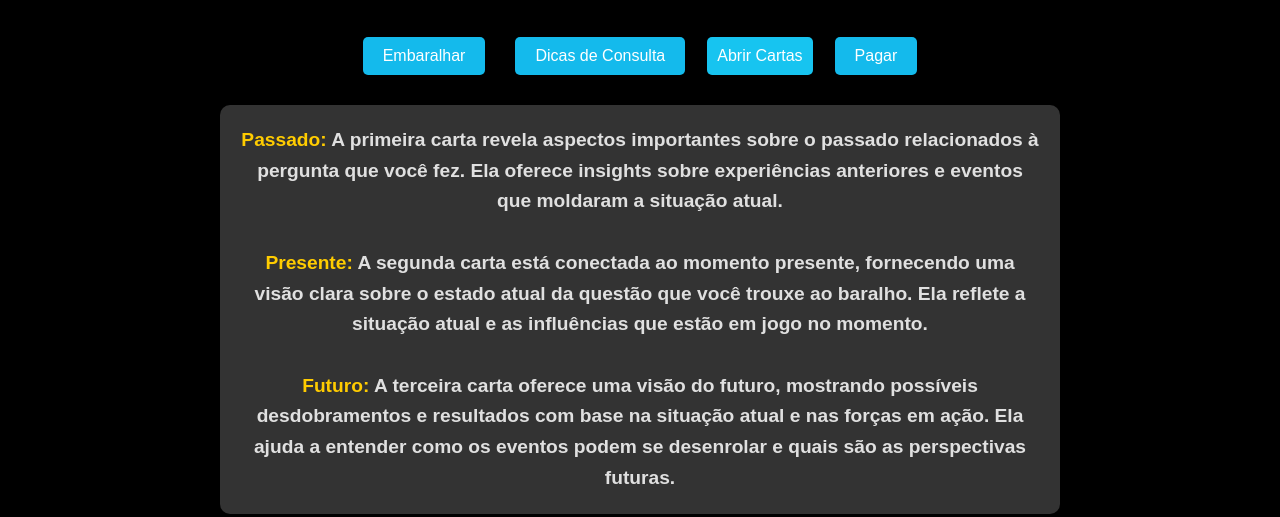
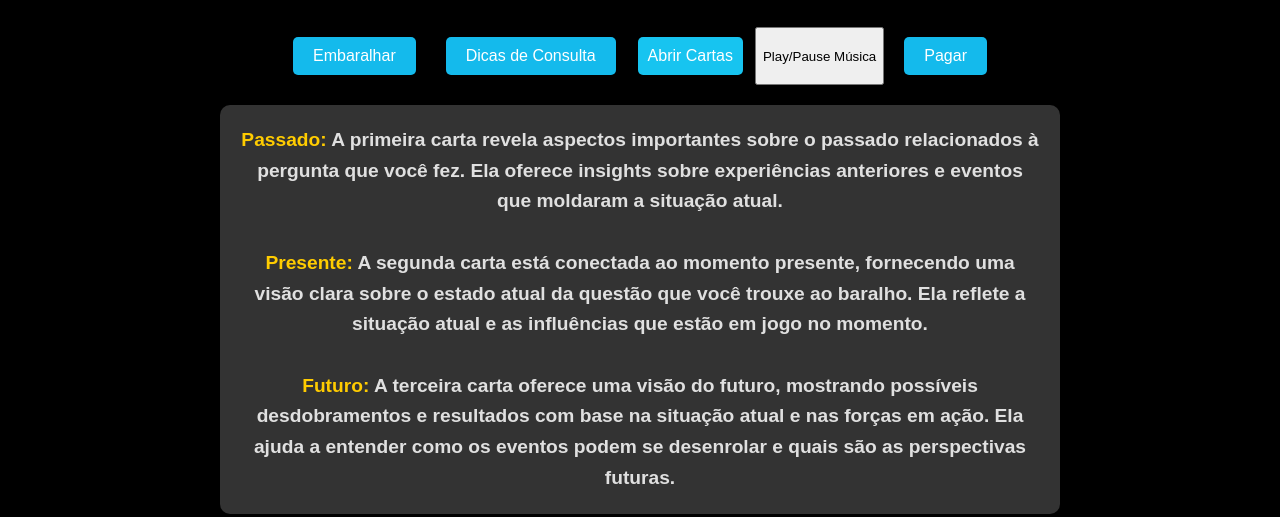
Before and after one commit to AstridNielsen-lab/julius.github.io, a website: page mesa.html in a window 1280 px wide. Shown: the part 308-825 px from the top of the page. Drawn offline with Linux system fonts and the light colour scheme.

Commit message:
Update mesa.html

```diff
--- a/mesa.html
+++ b/mesa.html
@@ -160,6 +160,7 @@
             <button class="button"onclick="window.location.href='index.html'">Embaralhar</button>
             <button class="button" onclick="playAudio()">Dicas de Consulta</button>
             <button class="button" id="sortearBtn" onclick="abrirCartas()">Abrir Cartas</button>
+            <button onclick="toggleAudio()">Play/Pause Música</button>
             <a class="button-link" href="https://mpago.la/2wdeTaR" target="_blank">Pagar</a> <!-- Novo botão -->
         </div>
 
```
